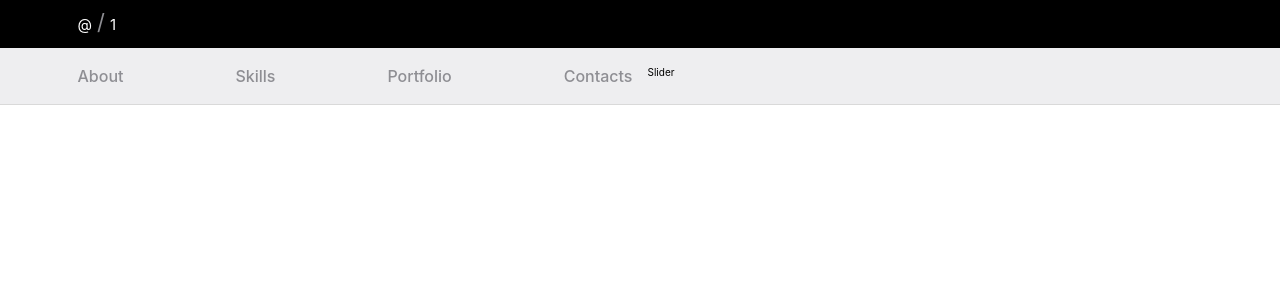
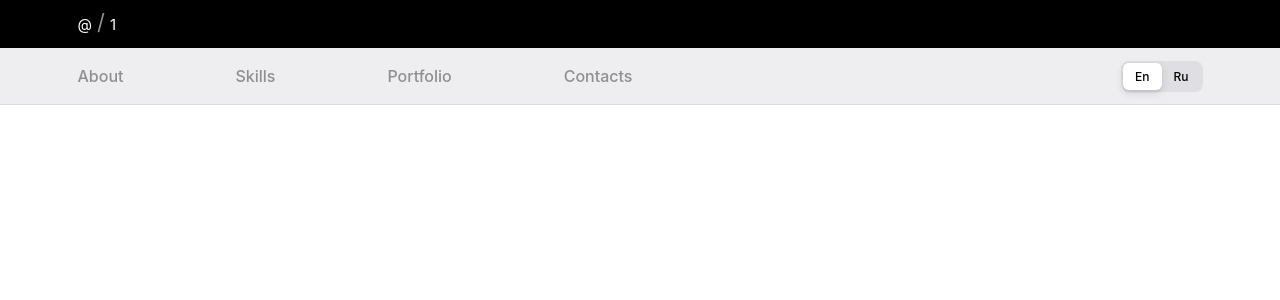
Before and after one commit to vladislavkn/portfolio, a Next.js app: page /1 in a window 1280 px wide. Shown: the top 300 px of the page. Built offline with nearby package versions, Linux system fonts and the light colour scheme.

Commit message:
insert LanguageSwitch into navigation

```diff
--- a/components/Navigation.tsx
+++ b/components/Navigation.tsx
@@ -1,17 +1,21 @@
 import useLocationHash from "@/hooks/useLocationHash";
 import styles from "@/styles/Navigation.module.css";
+import { Language } from "@/types";
 import { cx } from "@/utils";
+import { useState } from "react";
+import LanguageSwitch from "./LanguageSwitch";
 
 const menuLinks = ["About", "Skills", "Portfolio", "Contacts"];
 
 const Navigation: React.FC = () => {
   const locationHash = useLocationHash();
+  const [language, setLanguage] = useState<Language>("En");
 
   return (
     <nav className={styles.navigation}>
-      <div className={`container ${styles.navigationContainer}`}>
-        <div className={`row ${styles.navigationRow}`}>
-          <div className={`col-6 ${styles.navigationMenu}`}>
+      <div className={cx("container", styles.navigationContainer)}>
+        <div className={cx("row", styles.navigationRow)}>
+          <div className={cx("col-6", styles.navigationMenu)}>
             {menuLinks.map((text) => (
               <a
                 href={`#${text}`}
@@ -25,7 +29,12 @@ const Navigation: React.FC = () => {
               </a>
             ))}
           </div>
-          <div className="col-6">Slider</div>
+          <div className={cx("col-6", styles.navigationLangSwitchContainer)}>
+            <LanguageSwitch
+              language={language}
+              onChangeLanguage={setLanguage}
+            />
+          </div>
         </div>
       </div>
     </nav>
--- a/styles/Navigation.module.css
+++ b/styles/Navigation.module.css
@@ -16,6 +16,7 @@
 
 .navigationMenu {
   display: flex;
+  align-items: center;
   justify-content: space-between;
 }
 
@@ -28,3 +29,9 @@
 .navigationMenuLinkActive {
   color: var(--black);
 }
+
+.navigationLangSwitchContainer {
+  display: flex;
+  justify-content: flex-end;
+  align-items: center;
+}
```
